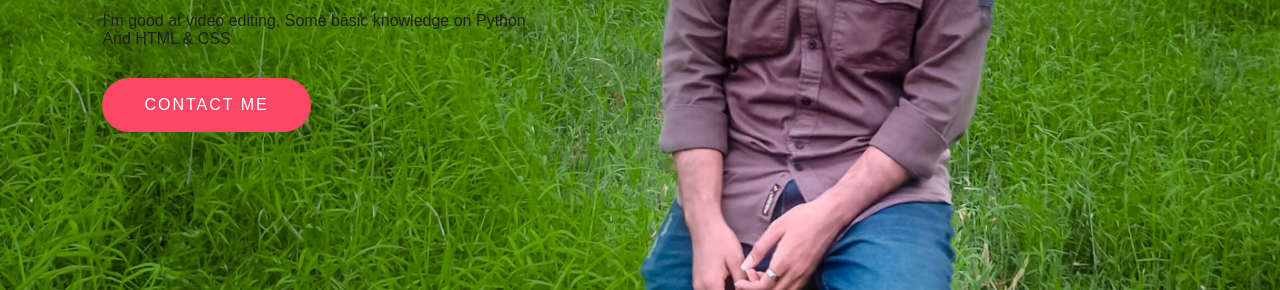
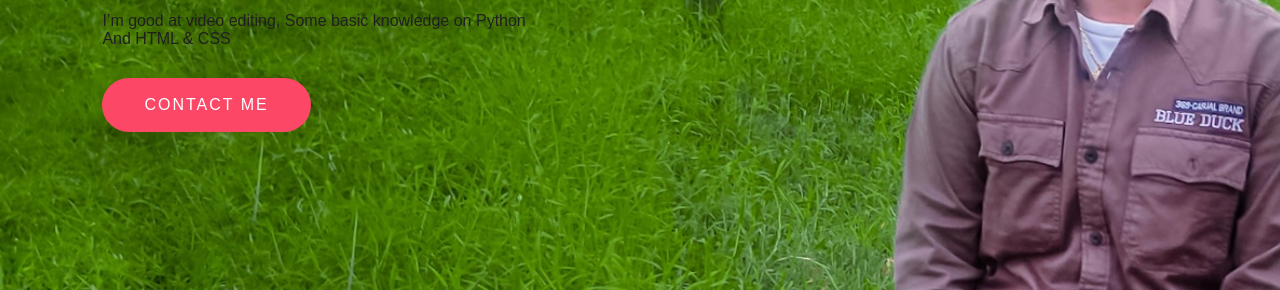
Before and after one commit to M-Jaswanthkumar/My-id.com, a plain HTML site: page index.html in a window 1280 px wide. Shown: the part 510-800 px from the top of the page. Drawn offline with Linux system fonts and the light colour scheme; a web font is replaced by a local one.

Commit message:
uploading

```diff
--- a/index.html
+++ b/index.html
@@ -15,9 +15,9 @@
 
   </Head>
 
-  <Body>
+  <Body Class="Hero">
 
-    <Div Class="Hero">
+    <Div>
 
       <Nav>
 
--- a/style.css
+++ b/style.css
@@ -21,14 +21,11 @@ A {
 }
 
 .Hero {
+  width: 100vw;
 
-  Width: 100%;
+  background-image: Url(bg.jpg);
 
-  Height: 100vh;
-
-  Background: Url(bg.jpg);
-
-  Background-Size: Cover;
+  /* Background-Size: Cover; */
 
   Background-repeat: no-repeat;
 
```
